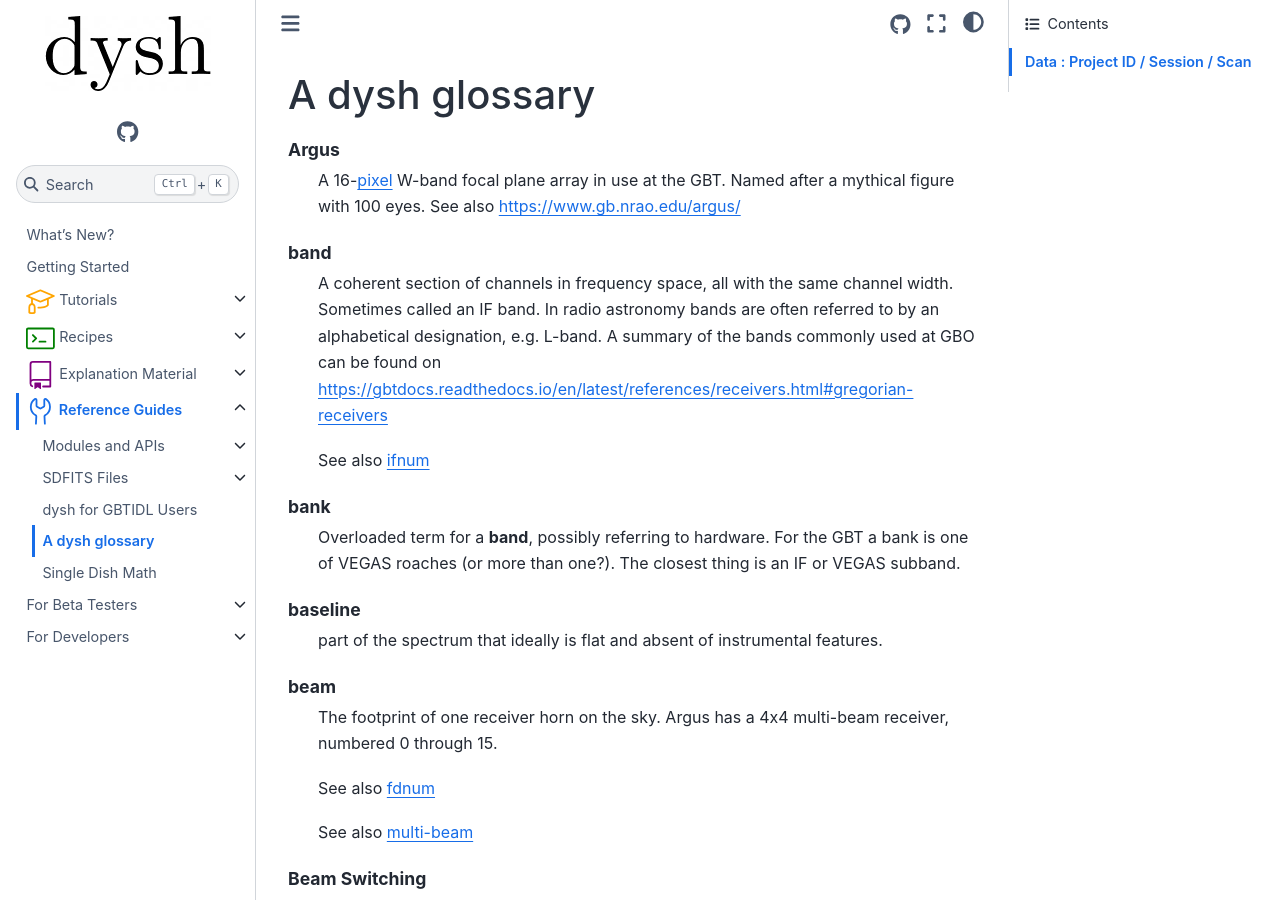
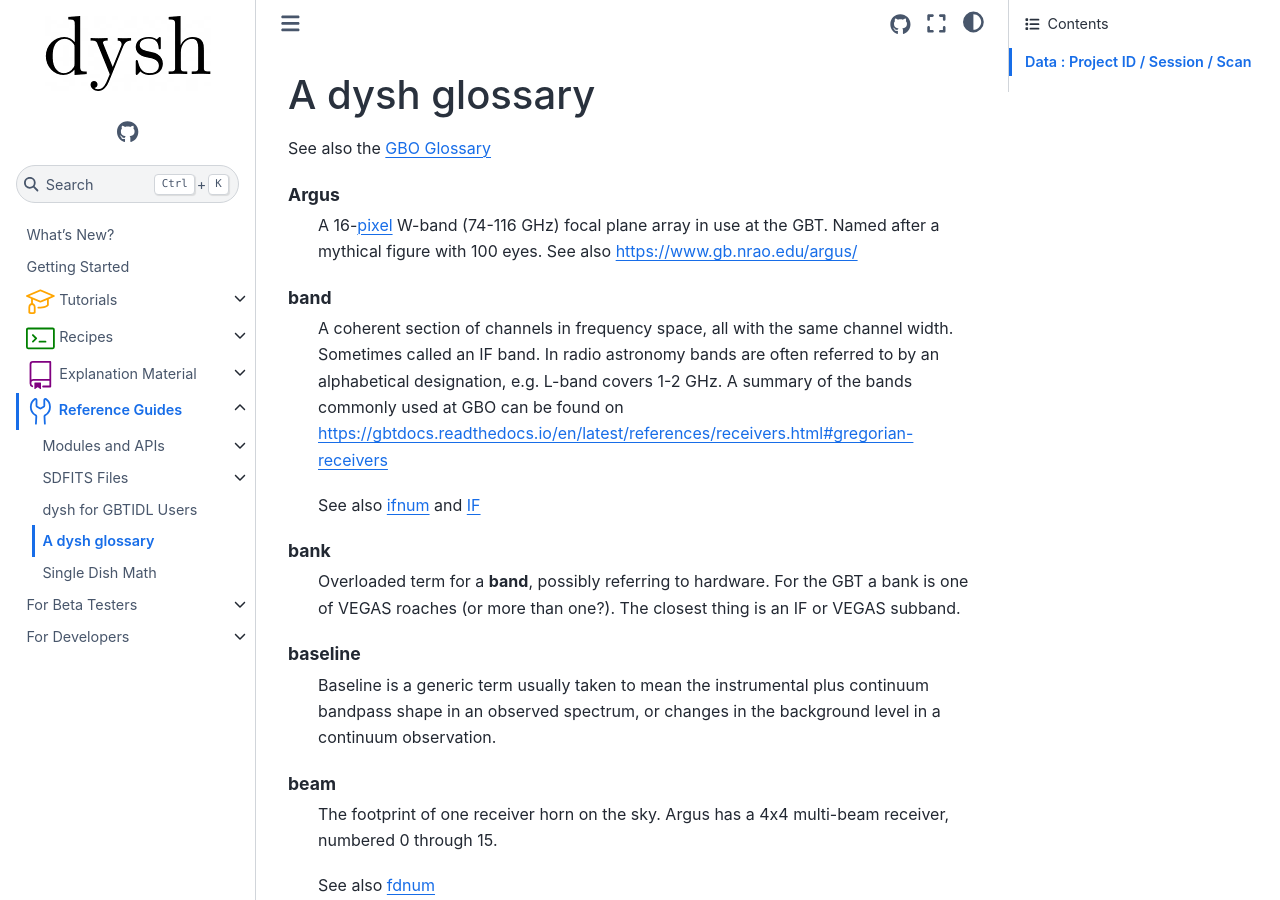
Before and after one commit to GreenBankObservatory/dysh, a Sphinx documentation site: the page built from docs/source/reference/glossary.rst, in a window 1280 px wide and 900 px high. Built offline with Sphinx 7.4.7 and the Sphinx Book theme 1.1.4, drawn with Linux system fonts in a browser that asks for light colours; pages that are not in the unit, such as notebooks, are missing from menus; some of the changed text lies outside the part shown.

Commit message:
add GBO glossary link

```diff
--- a/docs/source/reference/glossary.rst
+++ b/docs/source/reference/glossary.rst
@@ -2,24 +2,26 @@
 
 A dysh glossary
 ---------------
+
+See also the `GBO Glossary <https://gbtdocs.readthedocs.io/en/latest/glossary.html>`_
 
 
 .. glossary::
 
 
     Argus
-      A 16-:term:`pixel` W-band focal plane array in use at the GBT. Named after a mythical figure
+      A 16-:term:`pixel` W-band (74-116 GHz) focal plane array in use at the GBT. Named after a mythical figure
       with 100 eyes. See also https://www.gb.nrao.edu/argus/
 
     band
       A coherent section of channels in frequency space, all with
       the same channel width. Sometimes called an IF band. In radio
       astronomy bands are often referred to by an alphabetical designation,
-      e.g. L-band.   A summary
+      e.g. L-band covers 1-2 GHz. A summary
       of the bands commonly used at GBO can be found on
       https://gbtdocs.readthedocs.io/en/latest/references/receivers.html#gregorian-receivers
 
-      See also :term:`ifnum`
+      See also :term:`ifnum` and :term:`IF`
 
     bank
       Overloaded term for a **band**, possibly referring to hardware.
@@ -27,7 +29,10 @@ A dysh glossary
       thing is an IF or VEGAS subband.
 
     baseline
-      part of the spectrum that ideally is flat and absent of instrumental features.
+      Baseline is a generic term usually taken to mean the
+      instrumental plus continuum bandpass shape in an observed
+      spectrum, or changes in the background level in a continuum
+      observation.
 
     beam
       The footprint of one receiver horn on the sky. Argus has a
@@ -112,11 +117,20 @@ A dysh glossary
       calculated so that the receiver is always pointing at the source. This is most
       useful for point sources. See also :term:`Position Switching`
 
+    GBTIDL
+      Green Bank Telescope Interactive Data Language. The GBT data
+      reduction package written in :term:`IDL` for analyzing GBT spectral line
+      data.
+
     getXX()
       Generic name for the dysh access routines, e.g. getps, getfs, getnod etc.
 
     horn
       Another term used for :term:`beam` or :term:`pixel`.
+
+    IDL
+      The Interactive Data Language program, currently of ITT Visual Information Solutions
+      but with a long history of owners.
 
     IF
       Intermediate Frequency, is a frequency to which a carrier wave is shifted as
@@ -163,10 +177,16 @@ A dysh glossary
     Noise Diode
       Use for calibration
 
+      A device with known effective temperature that is coupled to the
+      telescope system to give a measure of system temperature
+      (Tsys). When the telescope is pointed on blank sky, the noise
+      diode is turned on and then off to determine the off-source
+      system temperature. This device is alo refered to as the "Cal".
+
     OTF Mapping
       On-the-fly mapping: in this procedure the telescope is scanned across the sky to
       sample the emission. The samples are then "gridded" into a map (which is not part
-      of dysh). See for example [gbtgridder](https://github.com/GreenBankObservatory/gbtgridder)
+      of dysh). See for example `gbtgridder <https://github.com/GreenBankObservatory/gbtgridder>`_
 
     pixel
       An overloaded term. Sometimes referred to as the :term:`beam`, but usually interpreted
@@ -271,3 +291,16 @@ in **$SDFITS_DATA/AGBT21B_024_05/**.
 
 Possible confusion: project was named "GBT21B-024", though labeled "AGBT21B_024" as the
 filename prefix for file storage, which is the name that users need for dysh.
+
+
+.. bands listed in the GBO glossary
+.. C   4-8 GHz
+.. K   18-26
+.. Ka  26-40
+.. Ku  12-18
+.. L   1-2
+.. P   300-1000 MHz
+.. Q   40-50
+.. S   2-4
+.. W   75-111
+.. X   8-12
--- a/docs/source/reference/sdmath.rst
+++ b/docs/source/reference/sdmath.rst
@@ -44,11 +44,7 @@ The radiometer equation equates the noise to the system temperature, integration
 
 The effective beam (see also GBT memo 296, and gbtpipe/Gridding.py - at 109 GHz)
 
-.. code-block::
-
-    1.18 * (c / nu0 / 100.0) * 180 / np.pi  # in degrees
-
-or
+..  1.18 * (c / nu0 / 100.0) * 180 / np.pi  # in degrees
 
 .. math:: :label: eq_beam109
 
```
